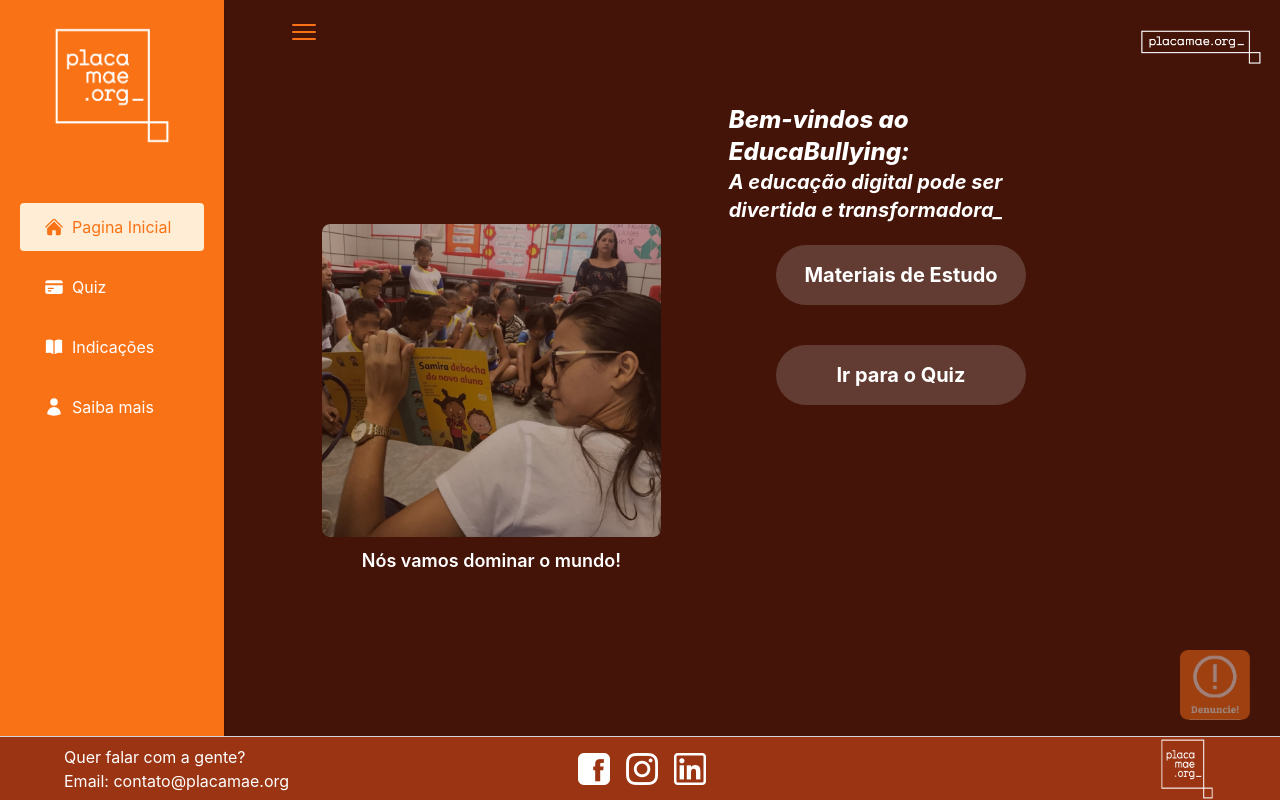
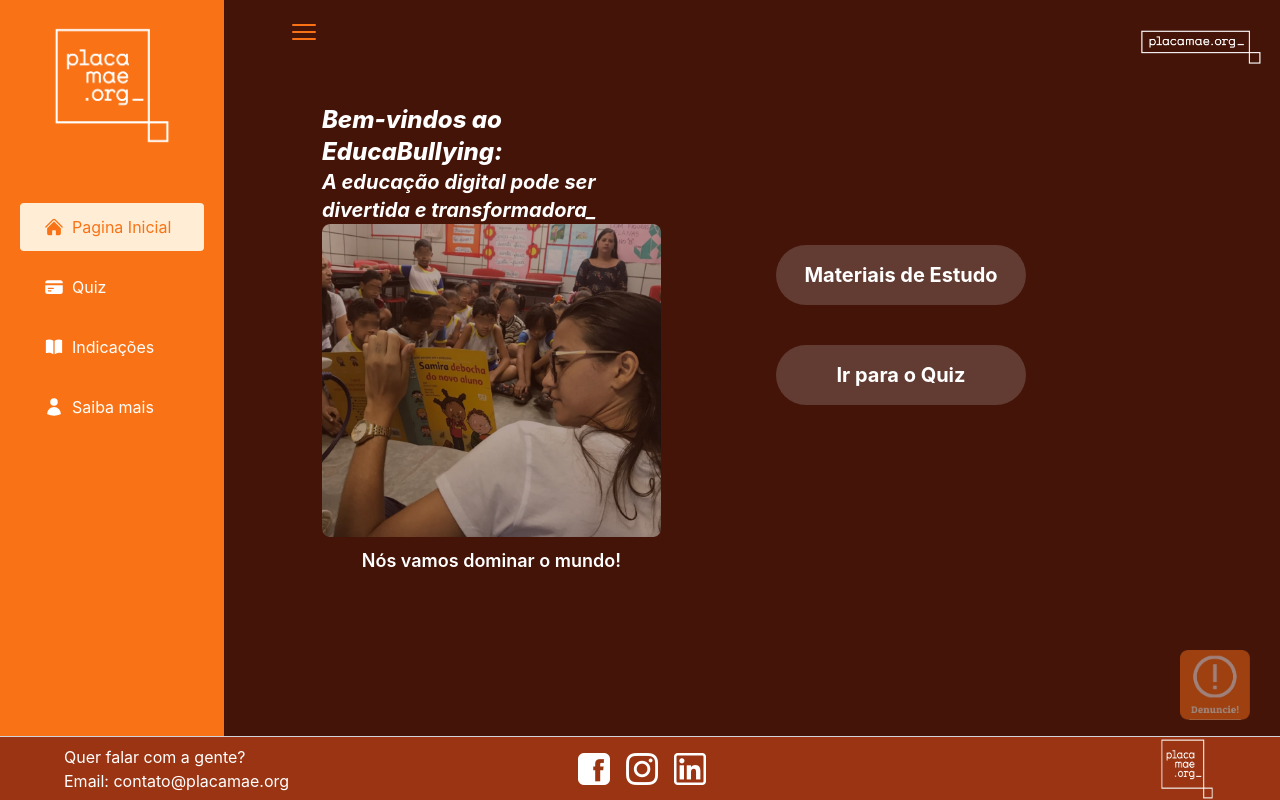
Before and after one commit to DioNery/2024-1-PlacaMaeOrg, a Next.js app: page / in a window 1280 px wide. Built offline with nearby package versions, Linux system fonts and the light colour scheme.

Commit message:
Update index.jsx

```diff
--- a/pages/index.jsx
+++ b/pages/index.jsx
@@ -10,10 +10,10 @@ export default function Home() {
       <div className="main-container">
         <div className="image-container">
           <div className="image-wrapper">
-          <p className="text-white text-2xl font-extrabold italic w-550 relative" style={{ left: "120%", top: "0" }}>
+          <p className="text-white text-2xl font-extrabold italic w-550 relative" style={{top: "0" }}>
           Bem-vindos ao EducaBullying:
             </p>
-            <p className="text-white text-xl font-bold italic w-150 relative" style={{ left: "120%", top: "0" }}>
+            <p className="text-white text-xl font-bold italic w-150 relative" style={{top: "0" }}>
               A educação digital pode ser divertida e transformadora_
             </p>
             <Image
```
